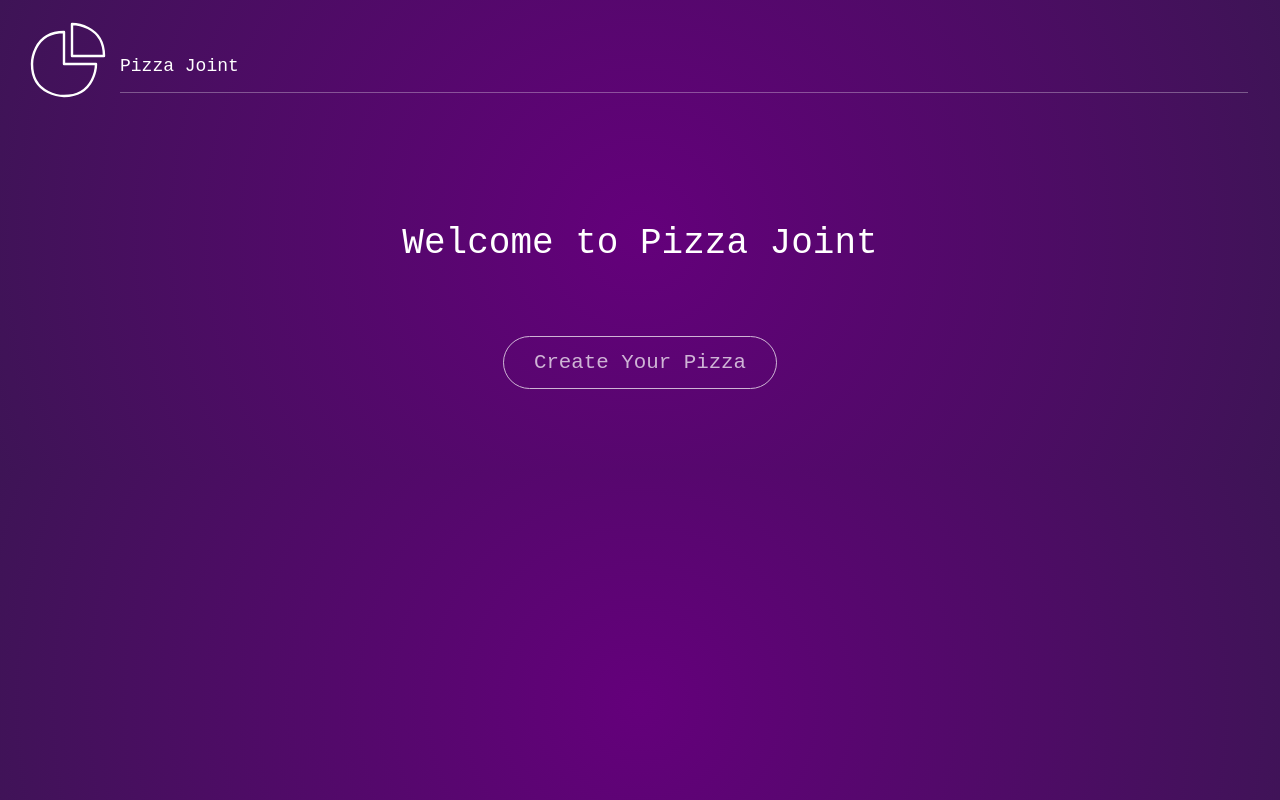
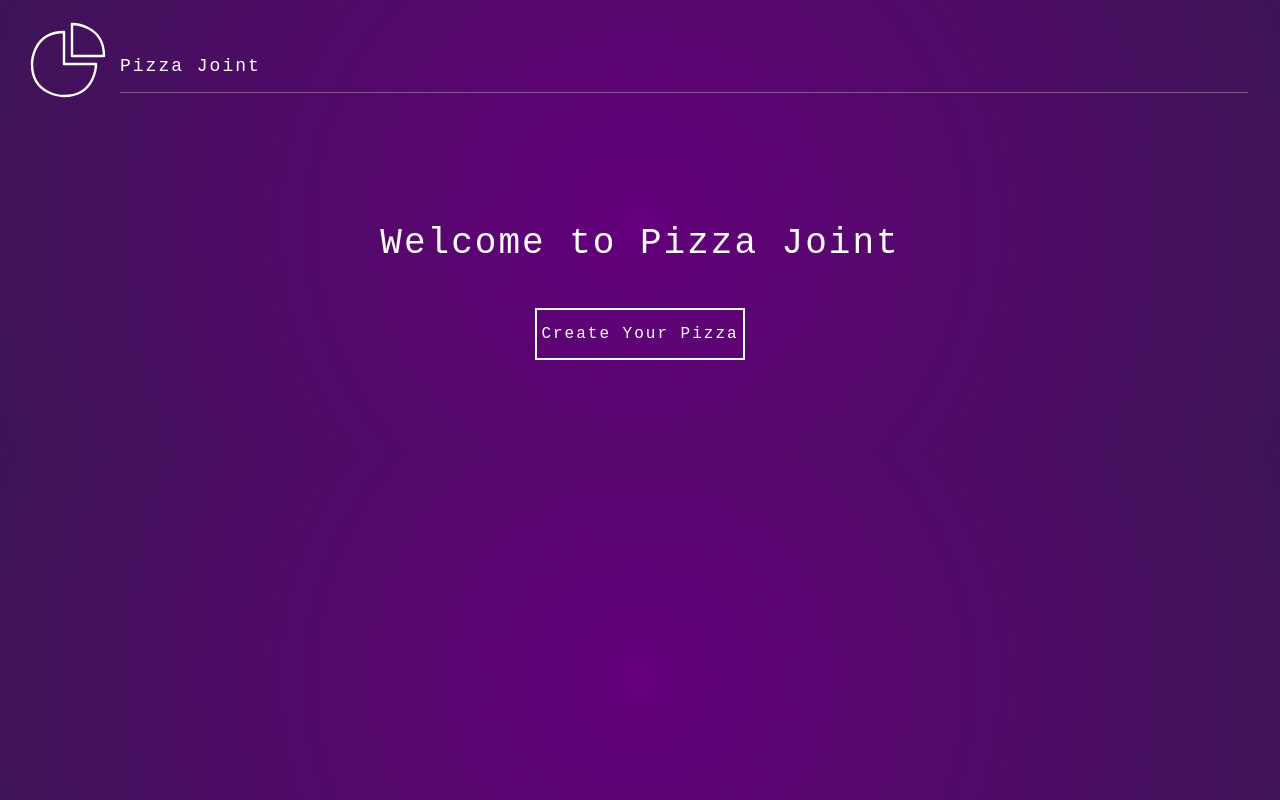
Before and after one commit to kaungmyatkyawtiti/PizzaJoint, a React (Vite) app: page / in a window 1280 px wide. Built offline with nearby package versions, Linux system fonts and the light colour scheme.

Commit message:
style(index.css): apply tailwind css with custon tweaks

```diff
--- a/src/index.css
+++ b/src/index.css
@@ -6,20 +6,53 @@
   padding: 0;
 }
 
+body,
+ul,
+h1,
+h2,
+h3,
+p,
+button,
+a,
+div {
+  color: white;
+  letter-spacing: 2px;
+  list-style-type: none;
+  text-decoration: none;
+}
+
 body {
   background: rgb(100, 0, 123);
   background: radial-gradient(circle, rgba(100, 0, 123, 1) 0%, rgba(62, 20, 86, 1) 100%);
   overflow: hidden;
 }
 
-button {
-  color: white;
-  padding: 10px 30px;
+@layer components {
+  .custom-button {
     font-size: 1.3em;
     background: transparent;
     border-radius: 50px;
     border: 1px solid white;
-  margin: 40px auto 0;
     cursor: pointer;
     opacity: 0.7;
   }
+
+  .topping-span {
+    font-size: 17px;
+    margin-left: 10px;
+    @apply opacity-70 transition-opacity;
+  }
+
+  .active-span {
+    @apply font-bold relative opacity-100;
+  }
+
+  .active-span::before {
+    content: '>';
+    margin-right: 6px;
+    position: relative;
+    transform: scale(0.8, 1);
+    display: inline-block;
+  }
+
+}
```
Lines whose indentation alone changed are shown as unchanged.
